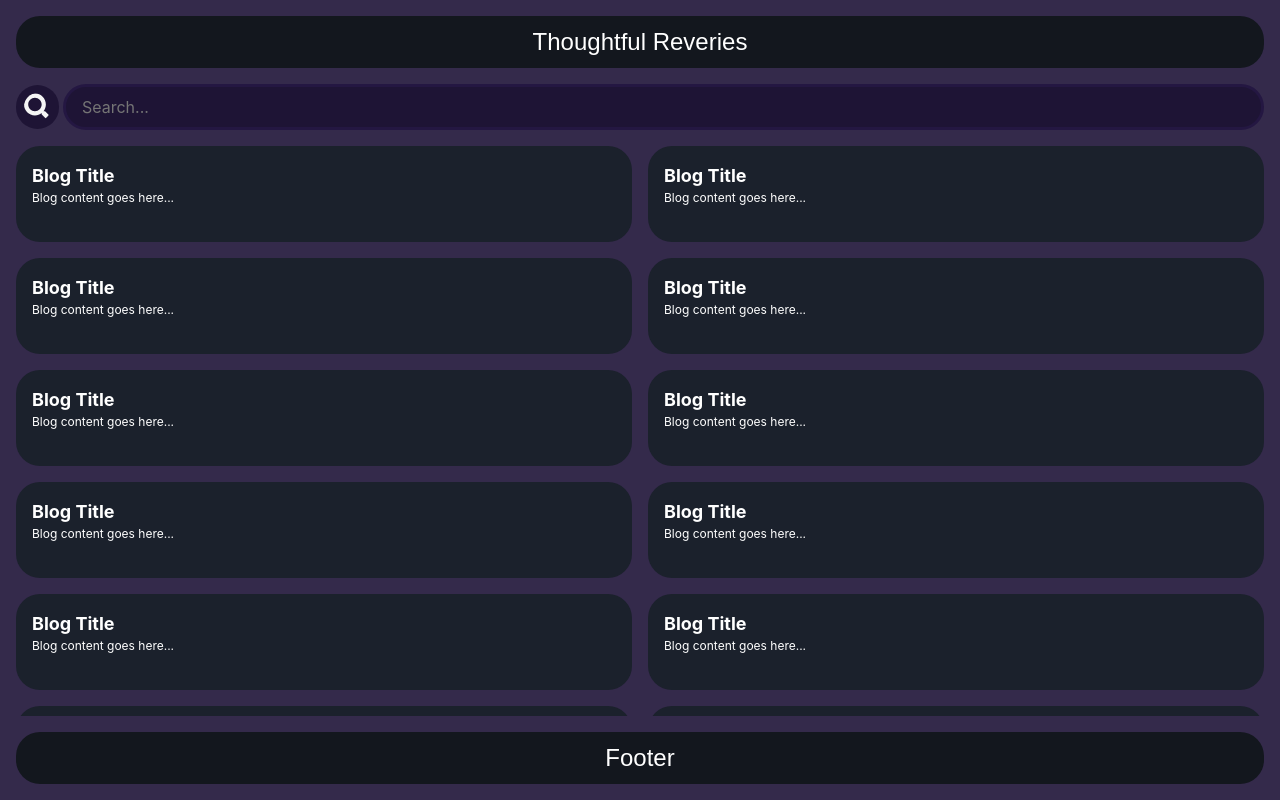
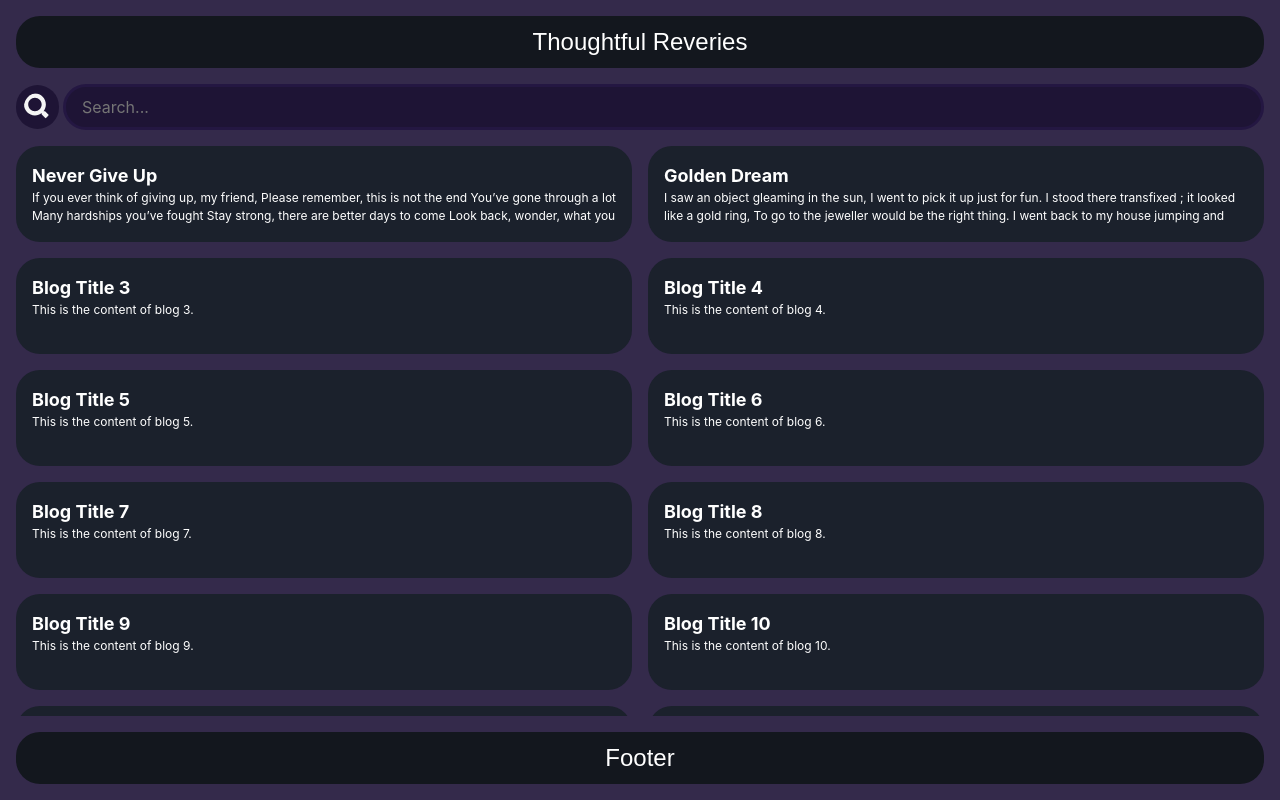
Before and after one commit to sqVish99/thoughtfulreveries, a React (Create React App) app: page / in a window 1280 px wide. Built offline with nearby package versions, Linux system fonts and the light colour scheme.

Commit message:
Adding content

```diff
--- a/src/App.js
+++ b/src/App.js
@@ -4,7 +4,7 @@ import { HashRouter as Router, Route, Routes } from 'react-router-dom';
 import Header from './components/header/Header';
 import Footer from './components/footer/Footer';
 import Home from './components/pages/home/Home';
-import Blog from './components/pages/blog/Blog';
+import Blog from './components/pages/blog/BlogDetail';
 
 function App() {
   return (
@@ -13,7 +13,7 @@ function App() {
         <Header />
         <Routes>
           <Route exact path="/" element={<Home />} />
-          <Route path="/blog" element={<Blog />} />
+          <Route path="/blog/:id" element={<Blog />} />
         </Routes>
         <Footer />
       </div>
--- a/src/components/blogcard/Blogcard.css
+++ b/src/components/blogcard/Blogcard.css
@@ -7,3 +7,12 @@
   padding: 1rem;
   height: 6rem;
 }
+
+.blogwrap:hover {
+  background-color: #25303e;
+  cursor: pointer;
+}
+
+.blog-content {
+  overflow: hidden;
+}
--- a/src/components/blogcard/Blogcard.js
+++ b/src/components/blogcard/Blogcard.js
@@ -1,11 +1,18 @@
 import React from 'react';
+import { useNavigate } from 'react-router-dom';
 import './Blogcard.css';
 
-const BlogCard = () => {
+const BlogCard = ({id, title, content}) => {
+  const history = useNavigate();
+
+  const handleClick = () => {
+    history(`/blog/${id}`);
+  };
+
   return (
-    <div className='blogwrap'>
-      <h2>Blog Title</h2>
-      <p>Blog content goes here...</p>
+    <div className='blogwrap' data-id={id} onClick={handleClick}>
+      <h2 className='blog-title'>{title}</h2>
+      <p className='blog-content'>{content}</p>
     </div>
   );
 };
--- a/src/components/header/Header.js
+++ b/src/components/header/Header.js
@@ -1,10 +1,17 @@
 import React from 'react';
+import { useNavigate } from 'react-router-dom';
 import './Header.css';
 
 const Header = () => {
+  const navigate = useNavigate();
+
+  const handleClick = () => {
+    navigate('/');
+  };
+
   return (
     <header>
-      <h1>Thoughtful Reveries</h1>
+      <h1 onClick={handleClick} style={{ cursor: 'pointer' }}>Thoughtful Reveries</h1>
     </header>
   );
 };
--- a/src/components/pages/blog/Blog.js
+++ /dev/null
@@ -1,11 +0,0 @@
-import React from 'react';
-
-const Blog = () => {
-  return (
-    <div>
-      <h1>Blog Page</h1>
-    </div>
-  );
-};
-
-export default Blog;
--- /dev/null
+++ b/src/components/pages/blog/BlogDetail.css
@@ -0,0 +1,29 @@
+.blog-detail {
+    color: white;
+    display: flex;
+    flex-direction: column;
+    gap: 1rem;
+    overflow-y: scroll;
+    height: -webkit-fill-available;
+    width: 100%;
+    background-color: #1b212c;
+    padding: 1.5rem;
+    border-radius: 1.5rem;
+    align-items: center;
+}
+
+.blog-title-detail {
+    width: -webkit-fill-available;
+    text-align: center;
+}
+
+.blog-content-poem {
+    text-align: center;
+    width: -webkit-fill-available;
+}
+
+.blog-content-detail {
+    text-align: justify;
+    width: -webkit-fill-available;
+    text-indent: 5%;
+}
--- /dev/null
+++ b/src/components/pages/blog/BlogDetail.js
@@ -0,0 +1,25 @@
+import React from 'react';
+import { useParams } from 'react-router-dom';
+import BlogData from '../../../data/BlogData';
+import './BlogDetail.css';
+
+const BlogDetail = () => {
+  const { id } = useParams();
+  const blog = BlogData.find(blog => blog.id === parseInt(id));
+
+  if (!blog) {
+    return <div>Blog not found</div>;
+  }
+
+  const className = blog.type === 'poem' ? 'blog-content-poem' : 'blog-content-detail';
+  const formattedContent = blog.content.replace(/\n/g, '<br>');
+
+  return (
+    <div className='blog-detail'>
+      <h1 className='blog-title-detail'>{blog.title}</h1>
+      <p className={className} dangerouslySetInnerHTML={{ __html: formattedContent }} />
+    </div>
+  );
+};
+
+export default BlogDetail;
--- a/src/components/pages/home/Home.js
+++ b/src/components/pages/home/Home.js
@@ -2,13 +2,27 @@ import React, { useState } from "react";
 import "./Home.css";
 import BlogCard from "../../blogcard/Blogcard";
 import { FaSearch } from "react-icons/fa";
+import { debounce } from "../../../utils/utils";
+import BlogData from "../../../data/BlogData";
 
 const Home = () => {
   const [searchTerm, setSearchTerm] = useState("");
-  const blogCards = Array.from({ length: 20 });
+  const [filteredBlogs, setFilteredBlogs] = useState(BlogData);
+
+  const debouncedSearch = debounce((term) => {
+    const lowercasedTerm = term.toLowerCase();
+    const filtered = BlogData.filter(
+      (blog) =>
+        blog.title.toLowerCase().includes(lowercasedTerm) ||
+        blog.content.toLowerCase().includes(lowercasedTerm)
+    );
+    setFilteredBlogs(filtered);
+  }, 500);
 
   const handleSearchChange = (event) => {
-    setSearchTerm(event.target.value);
+    const newSearchTerm = event.target.value;
+    setSearchTerm(newSearchTerm);
+    debouncedSearch(newSearchTerm);
   };
 
   return (
@@ -17,6 +31,8 @@ const Home = () => {
         <FaSearch className="searchicon" />
         <input
           type="text"
+          id="search"
+          name="search"
           placeholder="Search..."
           value={searchTerm}
           onChange={handleSearchChange}
@@ -24,8 +40,8 @@ const Home = () => {
         />
       </div>
       <div className="home">
-        {blogCards.map((_, index) => (
-          <BlogCard key={index} />
+        {filteredBlogs.map((blog) => (
+          <BlogCard key={blog.id} id={blog.id} title={blog.title} content={blog.content} />
         ))}
       </div>
     </div>
--- /dev/null
+++ b/src/data/BlogData.json
@@ -0,0 +1,122 @@
+[
+  {
+    "id": 1,
+    "title": "Never Give Up",
+    "content": "If you ever think of giving up, my friend,\nPlease remember, this is not the end\nYou’ve gone through a lot\nMany hardships you’ve fought\nStay strong, there are better days to come\nLook back, wonder, what you have become\nAll the mistakes have shaped your life\nMaking you successful in the everyday life\nDon’t listen to haters, they always will hate\nYou are the one who writes your fate\nEvery battle that you fight leaves a scar\nYou’ll heal, evolve, and one day be a star\nThough I’m afar, I believe in you\nYou should too, and you’ll get through\nNever stop until you’ve reached your goal\nDo not let anything hinder your soul\nAnd when you are old, you’ll have a story to tell\nHow you triumphed, and braved through hell",
+    "type": "poem"
+  },
+  {
+    "id": 2,
+    "title": "Golden Dream",
+    "content": "I saw an object gleaming in the sun,\nI went to pick it up just for fun.\nI stood there transfixed ; it looked like a gold ring,\nTo go to the jeweller would be the right thing.\nI went back to my house jumping and hopping ;\nThinking of the money I would get when I sell this ring.\nI sat there dreaming , about what I would do with the money ;\nI dreamt of eating cakes , biscuits , and honey.\nI went to the jeweller and showed him the ring,\nHe took it as a joke , well worth laughing.\nI glared at him , as anger came upon me,\nBut he stared back and said , placing his hand upon his knee.\n“I would give that ring not even a single cent!”\nWatching my face full of utter disappointment.\nFuming , I stood up and walked out of his shop,\nAnd I ran and ran and ran onto a cliff with a steep drop.\nI fell and fell and fell , out of my bed and onto the floor,\nI was in my room , my back sore.",
+    "type": "poem"
+  },
+  {
+    "id": 3,
+    "title": "Blog Title 3",
+    "content": "This is the content of blog 3.",
+    "type": "prose"
+  },
+  {
+    "id": 4,
+    "title": "Blog Title 4",
+    "content": "This is the content of blog 4.",
+    "type": "prose"
+  },
+  {
+    "id": 5,
+    "title": "Blog Title 5",
+    "content": "This is the content of blog 5.",
+    "type": "prose"
+  },
+  {
+    "id": 6,
+    "title": "Blog Title 6",
+    "content": "This is the content of blog 6.",
+    "type": "prose"
+  },
+  {
+    "id": 7,
+    "title": "Blog Title 7",
+    "content": "This is the content of blog 7.",
+    "type": "prose"
+  },
+  {
+    "id": 8,
+    "title": "Blog Title 8",
+    "content": "This is the content of blog 8.",
+    "type": "prose"
+  },
+  {
+    "id": 9,
+    "title": "Blog Title 9",
+    "content": "This is the content of blog 9.",
+    "type": "prose"
+  },
+  {
+    "id": 10,
+    "title": "Blog Title 10",
+    "content": "This is the content of blog 10.",
+    "type": "prose"
+  },
+  {
+    "id": 11,
+    "title": "Blog Title 11",
+    "content": "This is the content of blog 11.",
+    "type": "prose"
+  },
+  {
+    "id": 12,
+    "title": "Blog Title 12",
+    "content": "This is the content of blog 12.",
+    "type": "prose"
+  },
+  {
+    "id": 13,
+    "title": "Blog Title 13",
+    "content": "This is the content of blog 13.",
+    "type": "prose"
+  },
+  {
+    "id": 14,
+    "title": "Blog Title 14",
+    "content": "This is the content of blog 14.",
+    "type": "prose"
+  },
+  {
+    "id": 15,
+    "title": "Blog Title 15",
+    "content": "This is the content of blog 15.",
+    "type": "prose"
+  },
+  {
+    "id": 16,
+    "title": "Blog Title 16",
+    "content": "This is the content of blog 16.",
+    "type": "prose"
+  },
+  {
+    "id": 17,
+    "title": "Blog Title 17",
+    "content": "This is the content of blog 17.",
+    "type": "prose"
+  },
+  {
+    "id": 18,
+    "title": "Blog Title 18",
+    "content": "This is the content of blog 18.",
+    "type": "prose"
+  },
+  {
+    "id": 19,
+    "title": "Blog Title 19",
+    "content": "This is the content of blog 19.",
+    "type": "prose"
+  },
+  {
+    "id": 20,
+    "title": "Blog Title 20",
+    "content": "This is the content of blog 20.",
+    "type": "prose"
+  }
+]
--- /dev/null
+++ b/src/utils/utils.js
@@ -0,0 +1,7 @@
+export const debounce = (func, delay) => {
+  let timer;
+  return (...args) => {
+    clearTimeout(timer);
+    timer = setTimeout(() => func(...args), delay);
+  };
+};
```
